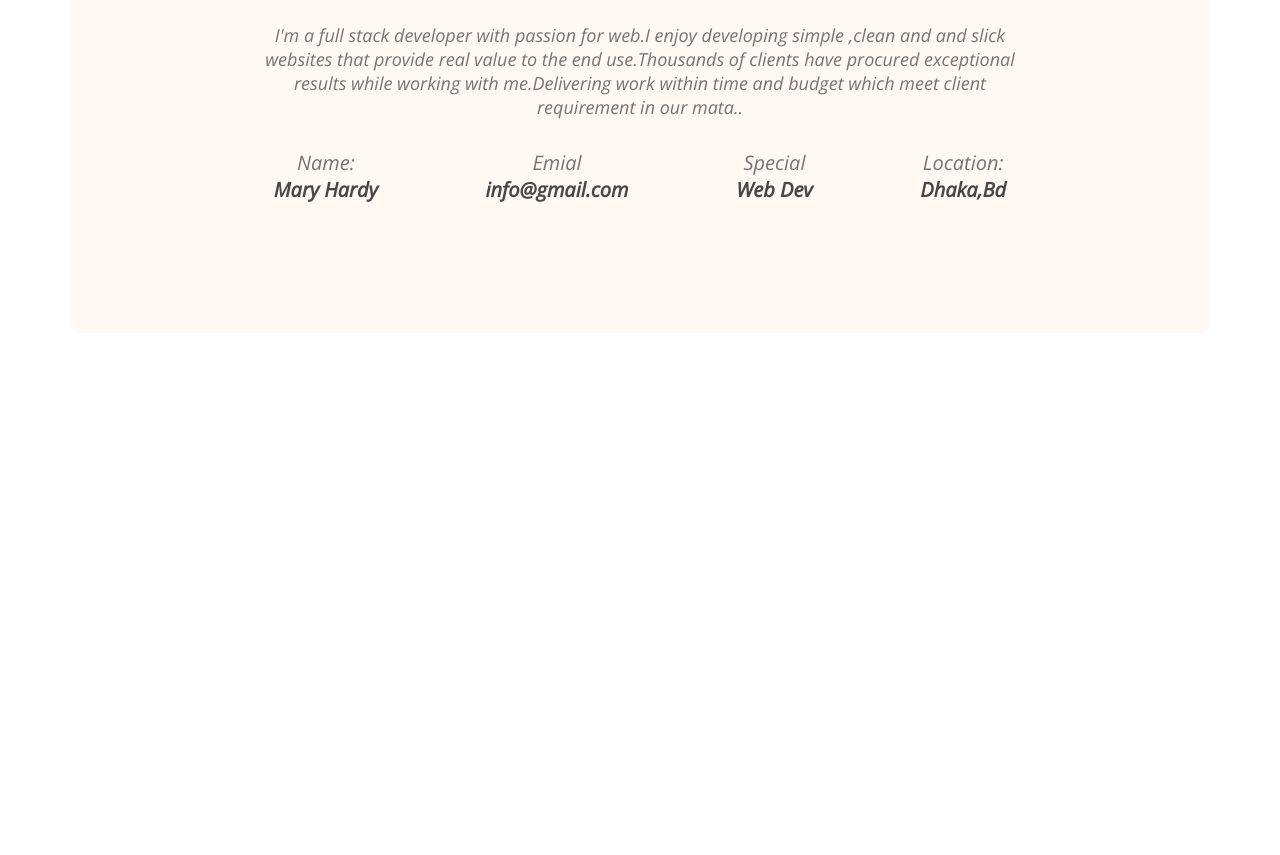
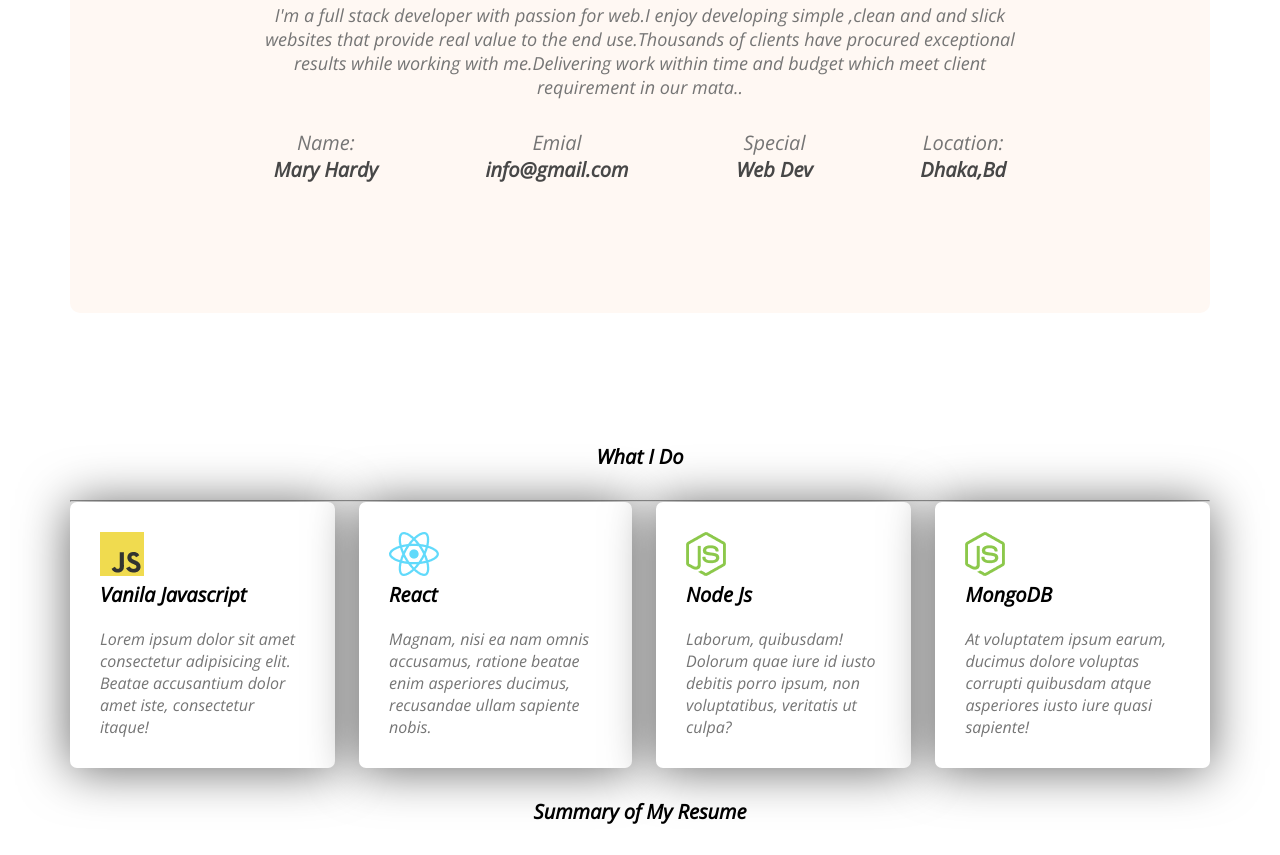
Before and after one commit to SaAbdullah131/Developer_Portfolio_simple, a plain HTML site: page index.html in a window 1280 px wide. Shown: the part 1154-2009 px from the top of the page. Before the commit the page ends 1617 px from the top, so only its background shows below. Drawn offline with nearby package versions, Linux system fonts and the light colour scheme.

Commit message:
working in resume section and skills section done

```diff
--- a/index.html
+++ b/index.html
@@ -34,6 +34,9 @@
         <section class="about">
             <h3 class="section-title">About Me</h3>
             <p class="section-description">I'm a full stack developer with passion for web.I enjoy developing simple ,clean and and slick websites that provide real value to the end use.Thousands of clients have procured exceptional results while working with me.Delivering work within time and budget which meet client requirement in our mata..</p>
+
+            <!-- .about-info-container>.about-info+p.info-title+p.info-description -->
+
             <div class="about-info-container">
                 <div class="about-info">
                     <p class="info-title">Name:</p>
@@ -53,6 +56,44 @@
                 </div>
             </div>
         </section>
+        <!-- What i do  section -->
+       <section class="what-i-do">
+        <h3 class="section-title">What I Do</h3>
+
+        <!-- .skills-container>.skill*4>img+p.skill-title+.skill-description>lorem15 -->
+        <hr>
+        <div class="skills-container">
+            <div class="skill">
+                <img src="./images/icons/js.png" alt="">
+                <p class="skill-title">Vanila Javascript</p>
+                <p class="skill-description">Lorem ipsum dolor sit amet consectetur adipisicing elit. Beatae accusantium dolor amet iste, consectetur itaque!</p>
+            </div>
+            <div class="skill">
+                <img src="./images/icons/react.png" alt="">
+                <p class="skill-title">React</p>
+                <p class="skill-description">Magnam, nisi ea nam omnis accusamus, ratione beatae enim asperiores ducimus, recusandae ullam sapiente nobis.</p>
+            </div>
+            <div class="skill">
+                <img src="./images/icons/nodejs.png" alt="">
+                <p class="skill-title">Node Js</p>
+                <p class="skill-description">Laborum, quibusdam! Dolorum quae iure id iusto debitis porro ipsum, non voluptatibus, veritatis ut culpa?</p>
+            </div>
+            <div class="skill">
+                <img src="./images/icons/nodejs.png" alt="">
+                <p class="skill-title">MongoDB</p>
+                <p class="skill-description">At voluptatem ipsum earum, ducimus dolore voluptas corrupti quibusdam atque asperiores iusto iure quasi sapiente!</p>
+            </div>
+        </div>
+       </section>
+       <!-- Resume Section -->
+       <section class="resume">
+        <h3 class="section-title">Summary of My Resume</h3>
+        <div class="resume-conent">
+            <div>
+
+            </div>
+        </div>
+       </section>
     </main>
     <footer>
 
--- a/styles/portfolio.css
+++ b/styles/portfolio.css
@@ -72,6 +72,9 @@ main{
     max-width: 1140px;
     margin:0 auto;
 }
+section{
+    margin-top:30px;
+}
 /* about section start */
 .about {
     margin:130px 0px ;
@@ -81,8 +84,7 @@ main{
     text-align: center;
 }
 .section-title{
-
-    margin-bottom: 30px;
+    margin-bottom: 50px;
     font-weight: 700;
     font-size: 35px;
 }
@@ -104,3 +106,35 @@ main{
     font-weight:700;
     color:#474747;
 }
+/* What i do Styles */
+.what-i-do{
+    margin-top: 130px;
+}
+
+.skills-container{
+    display: flex;
+    gap: 24px;
+}
+.skill{
+background-color: #FFFFFF;
+/* box-shadow: 0px 6px rgba(0,0,0,0.6); */
+box-shadow: 0px 2px 50px rgba(0,0,0,0.6);
+border-radius: 7px;
+padding:30px;
+}
+.section-title{
+    font-weight: 700;
+    font-size: 20px;
+    text-align: center;
+    margin-bottom: 30px;
+}
+.skill-title{
+    margin-bottom: 20px;
+    font-weight: 700;
+    font-size: 20px;
+}
+.skill-description{
+    color: #757575;
+}
+
+/* Resume related styles */
```
